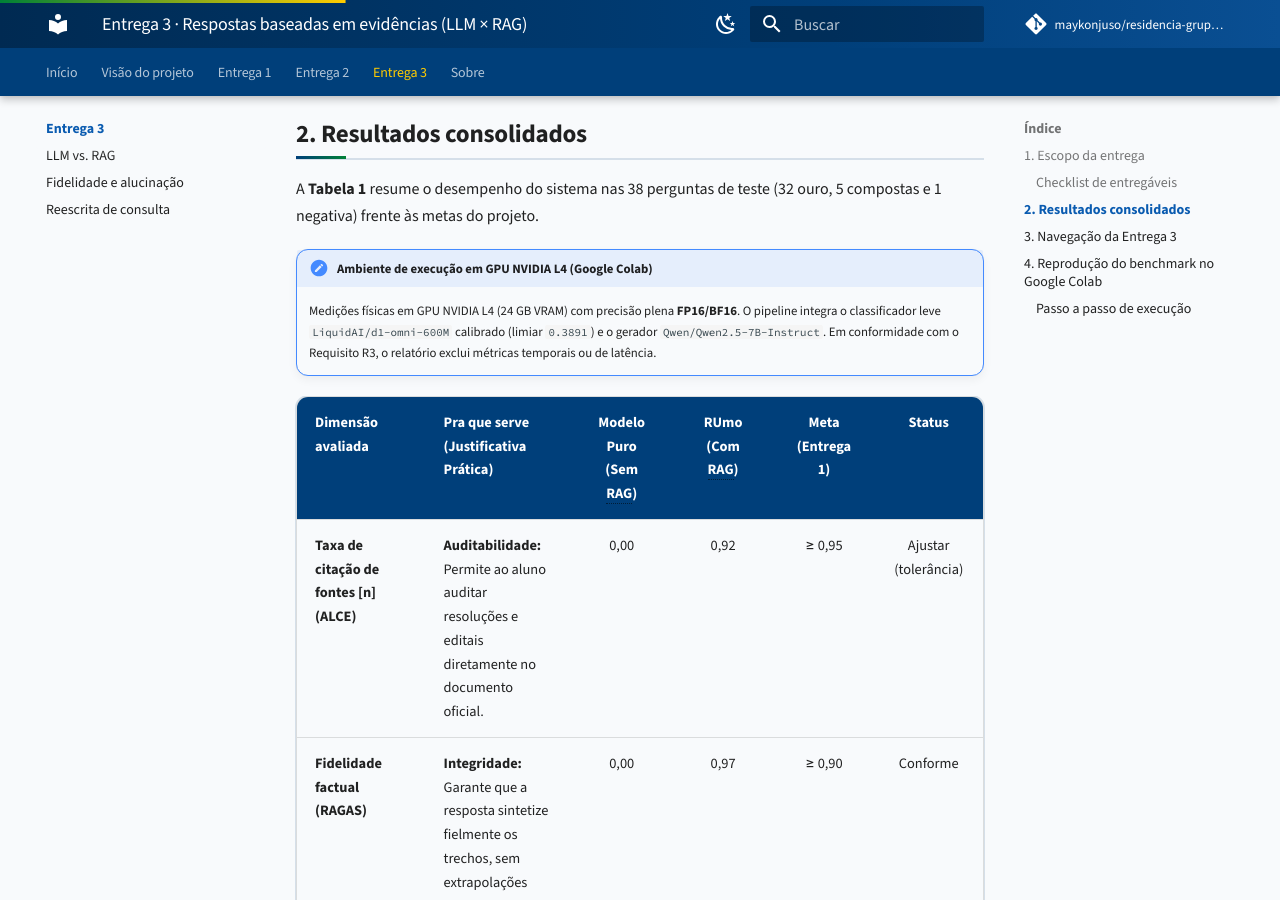
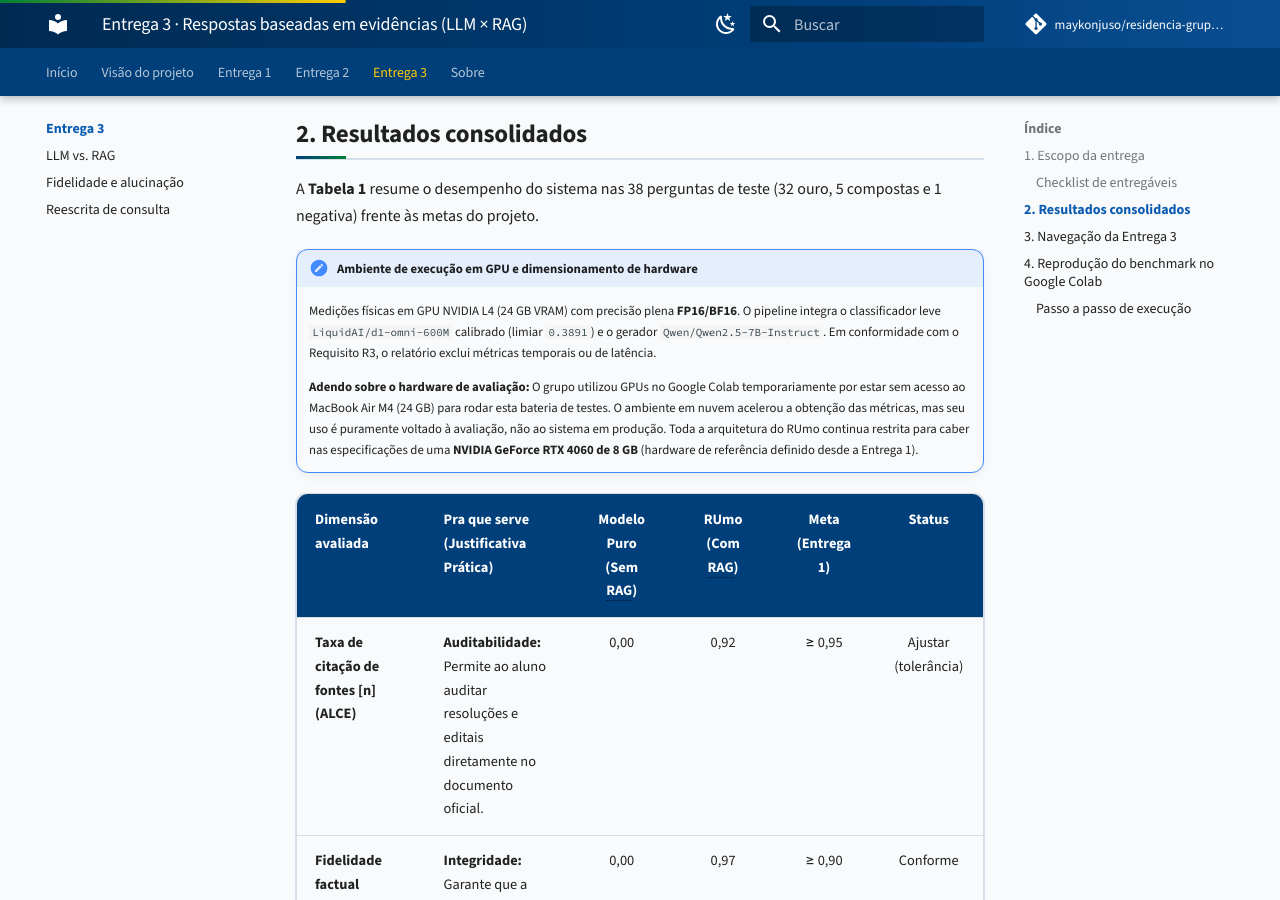
Before and after one commit to maykonjuso/residencia-grupo-4, an MkDocs documentation site: the page built from docs/entrega-3/index.md, in a window 1280 px wide and 900 px high, scrolled down 1037 px. Built offline with MkDocs 1.6.1 and Material for MkDocs 9.7.7, drawn with Linux system fonts in a browser that asks for light colours; comment, search, counter and statistics services are not loaded; some of the changed text lies outside the part shown.

Commit message:
docs(entrega-3): adiciona adendo sobre uso de GPU do Colab vs restrição de hardware RTX 4060

```diff
--- a/docs/entrega-3/index.md
+++ b/docs/entrega-3/index.md
@@ -27,8 +27,10 @@ A Entrega 2 colocou em operação o protótipo funcional do RUmo com o modelo Qw
 
 A **Tabela 1** resume o desempenho do sistema nas 38 perguntas de teste (32 ouro, 5 compostas e 1 negativa) frente às metas do projeto.
 
-!!! note "Ambiente de execução em GPU NVIDIA L4 (Google Colab)"
+!!! note "Ambiente de execução em GPU e dimensionamento de hardware"
     Medições físicas em GPU NVIDIA L4 (24 GB VRAM) com precisão plena **FP16/BF16**. O pipeline integra o classificador leve `LiquidAI/d1-omni-600M` calibrado (limiar `0.3891`) e o gerador `Qwen/Qwen2.5-7B-Instruct`. Em conformidade com o Requisito R3, o relatório exclui métricas temporais ou de latência.
+
+    **Adendo sobre o hardware de avaliação:** O grupo utilizou GPUs no Google Colab temporariamente por estar sem acesso ao MacBook Air M4 (24 GB) para rodar esta bateria de testes. O ambiente em nuvem acelerou a obtenção das métricas, mas seu uso é puramente voltado à avaliação, não ao sistema em produção. Toda a arquitetura do RUmo continua restrita para caber nas especificações de uma **NVIDIA GeForce RTX 4060 de 8 GB** (hardware de referência definido desde a Entrega 1).
 
 | Dimensão avaliada | Pra que serve (Justificativa Prática) | Modelo Puro (Sem RAG) | RUmo (Com RAG) | Meta (Entrega 1) | Status |
 |---|---|:---:|:---:|:---:|:---:|
@@ -52,6 +54,9 @@ A **Tabela 1** resume o desempenho do sistema nas 38 perguntas de teste (32 ouro
 ---
 
 ## 4. Reprodução do benchmark no Google Colab {: #4-execucao-do-benchmark-no-google-colab-gpu-a100l4 }
+
+!!! info "Finalidade da avaliação em nuvem vs. Produção"
+    O uso do Google Colab acelerou a coleta dessas métricas frente à indisponibilidade transitória do MacBook Air M4 (24 GB) da equipe. Trata-se de um ambiente puramente voltado à avaliação e auditoria científica. A arquitetura em produção permanece restrita ao limite de uma **RTX 4060 (8 GB)**, suportando quantização NF4 de 4 bits para execução local contida.
 
 O repositório disponibiliza dois caminhos para reproduzir a avaliação em GPU:
 
```
Also changed, not shown: docs/entrega-3/fidelidade-e-alucinacao.md (+2 -0 lines), docs/entrega-3/llm-vs-rag.md (+3 -0 lines).
